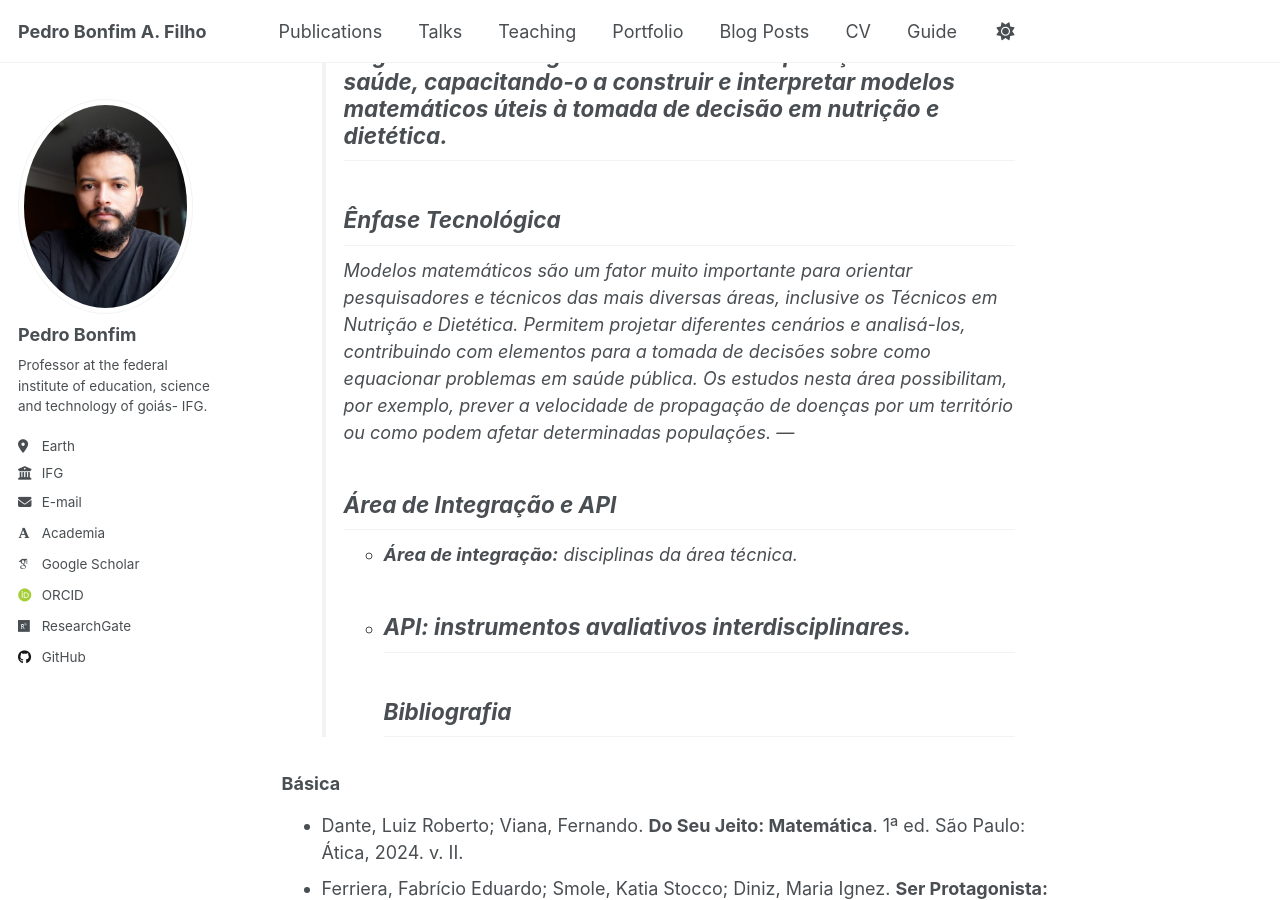
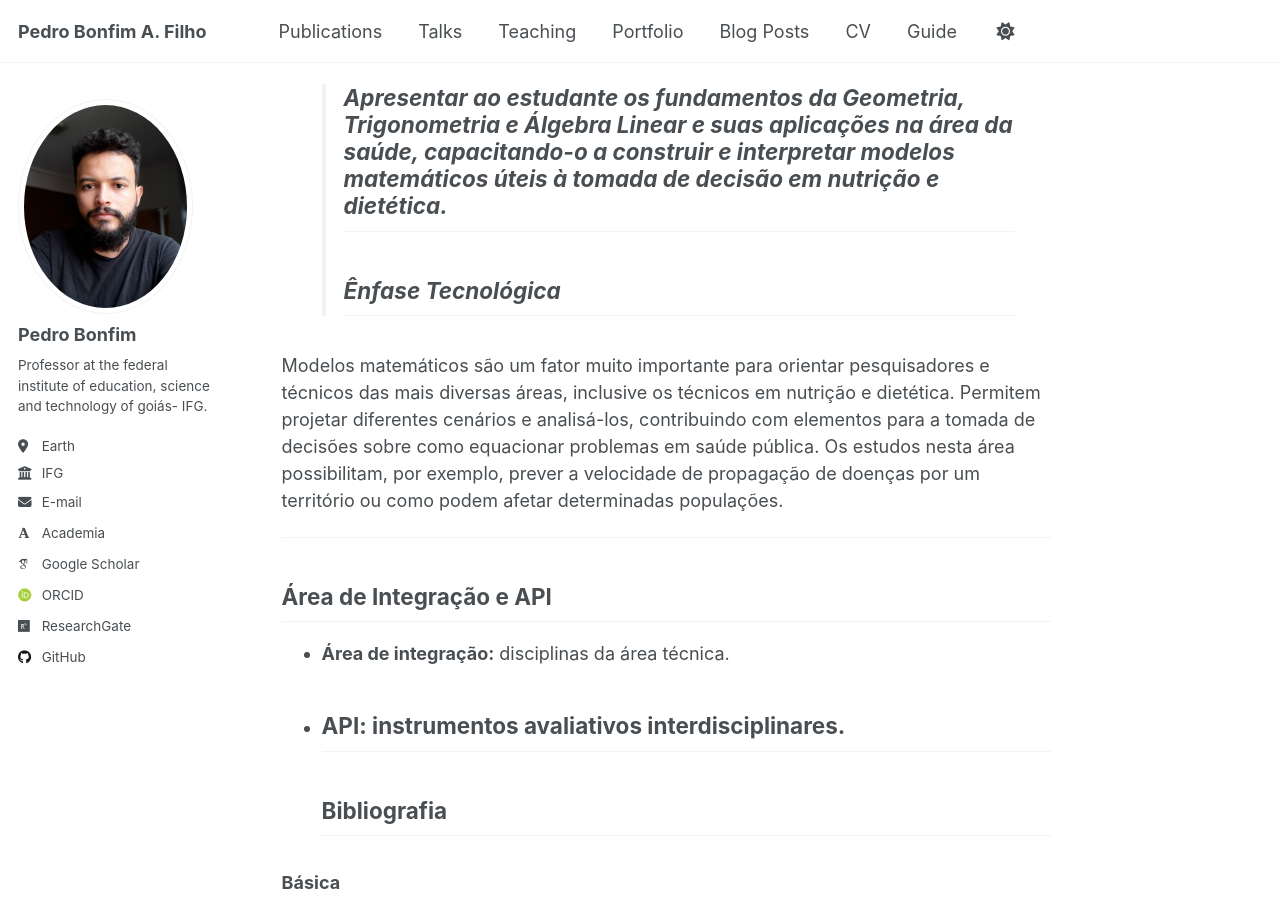
Before and after one commit to pedroassuncaofilho/pedroassuncaofilho.github.io, a Jekyll site: the page built from _teaching/matematica2nd.md, in a window 1280 px wide and 900 px high, scrolled down 1063 px. Built offline with Jekyll 4.4.1, drawn with Linux system fonts in a browser that asks for light colours; some web fonts are replaced; some of the changed text lies outside the part shown.

```diff
--- a/_teaching/matematica2nd.md
+++ b/_teaching/matematica2nd.md
@@ -29,7 +32,11 @@ Estudo da Geometria Plana envolvendo figuras geométricas, cálculo de perímetr
 > Apresentar ao estudante os **fundamentos da Geometria, Trigonometria e Álgebra Linear** e suas **aplicações na área da saúde**, capacitando-o a construir e interpretar modelos matemáticos úteis à tomada de decisão em nutrição e dietética.
 ---
 ## Ênfase Tecnológica
-Modelos matemáticos são um fator muito importante para orientar pesquisadores e técnicos das mais diversas áreas, inclusive os Técnicos em Nutrição e Dietética. Permitem projetar diferentes cenários e analisá-los, contribuindo com elementos para a tomada de decisões sobre como equacionar problemas em saúde pública. Os estudos nesta área possibilitam, por exemplo, prever a velocidade de propagação de doenças por um território ou como podem afetar determinadas populações.
+
+Modelos matemáticos são um fator muito importante para orientar pesquisadores e técnicos das mais diversas áreas, inclusive os técnicos em nutrição e dietética. Permitem projetar diferentes cenários e
+analisá-los, contribuindo com elementos para a tomada de decisões sobre como equacionar problemas em saúde pública. Os estudos nesta área possibilitam, por exemplo, prever a velocidade de propagação de doenças por um território ou como podem afetar determinadas populações.
+
+
 ---
 ## Área de Integração e API
 - **Área de integração:** disciplinas da área técnica.
@@ -56,6 +63,8 @@ Modelos matemáticos são um fator muito importante para orientar pesquisadores
 ##  Aplicações Computacionais
 ---
 ## 📞 Contato
+
+
 | Informação | Detalhes |
 |------------|----------|
 | **Professor** | Pedro Filho |
@@ -63,5 +72,9 @@ Modelos matemáticos são um fator muito importante para orientar pesquisadores
 | **Atendimento** | Terças-feiras, 16h às 18h |
 | **Local** | Sala dos Professores - IFG Goiânia Oeste |
 | **⚠️ Importante** | Atendimento com horários previamente marcados |
+
+
 ---
+
+
 > **⚠️ ATENÇÃO:** As notas de aula apresentam os principais resultados discutidos em aula, bem como demonstrações e exemplos. Apesar de servirem de apoio, **elas não substituem os livros-texto!**
```
Also changed, not shown: other parts of _teaching/matematica2nd.md (+4 -1 lines).
